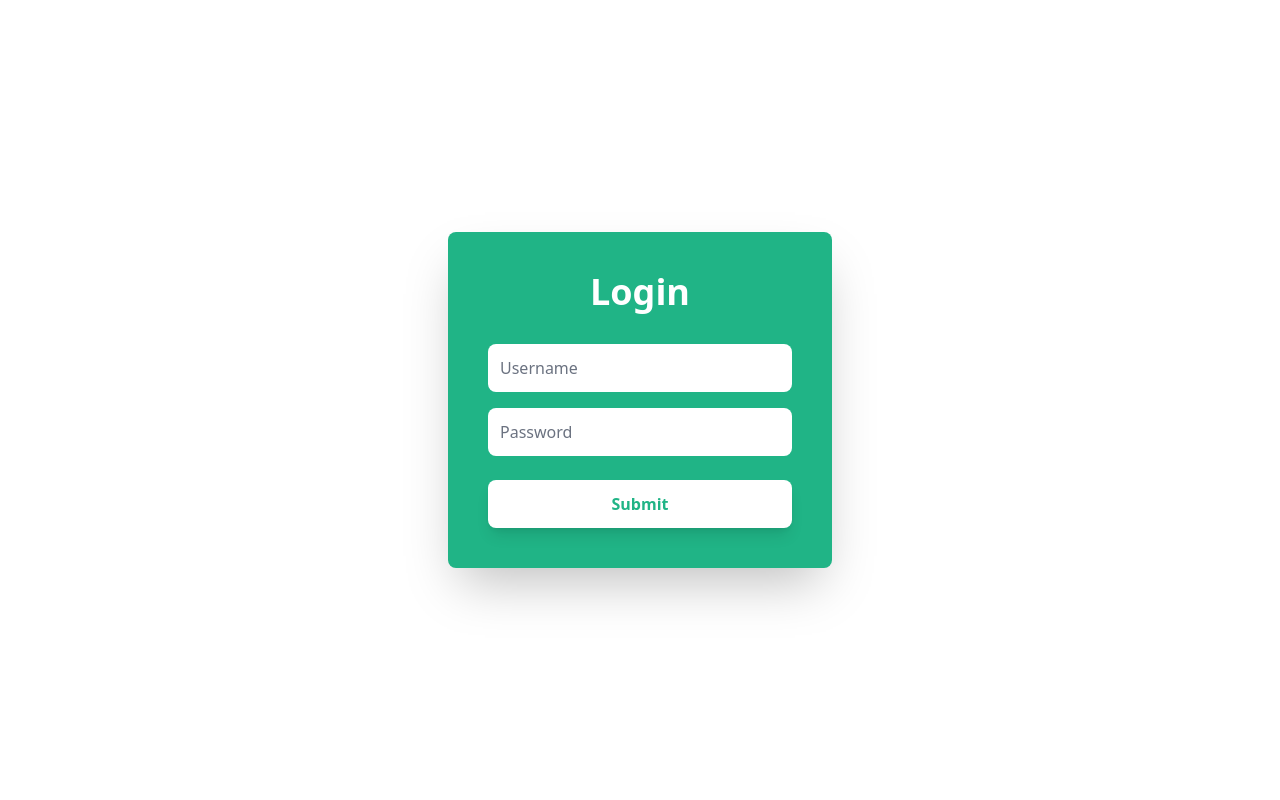
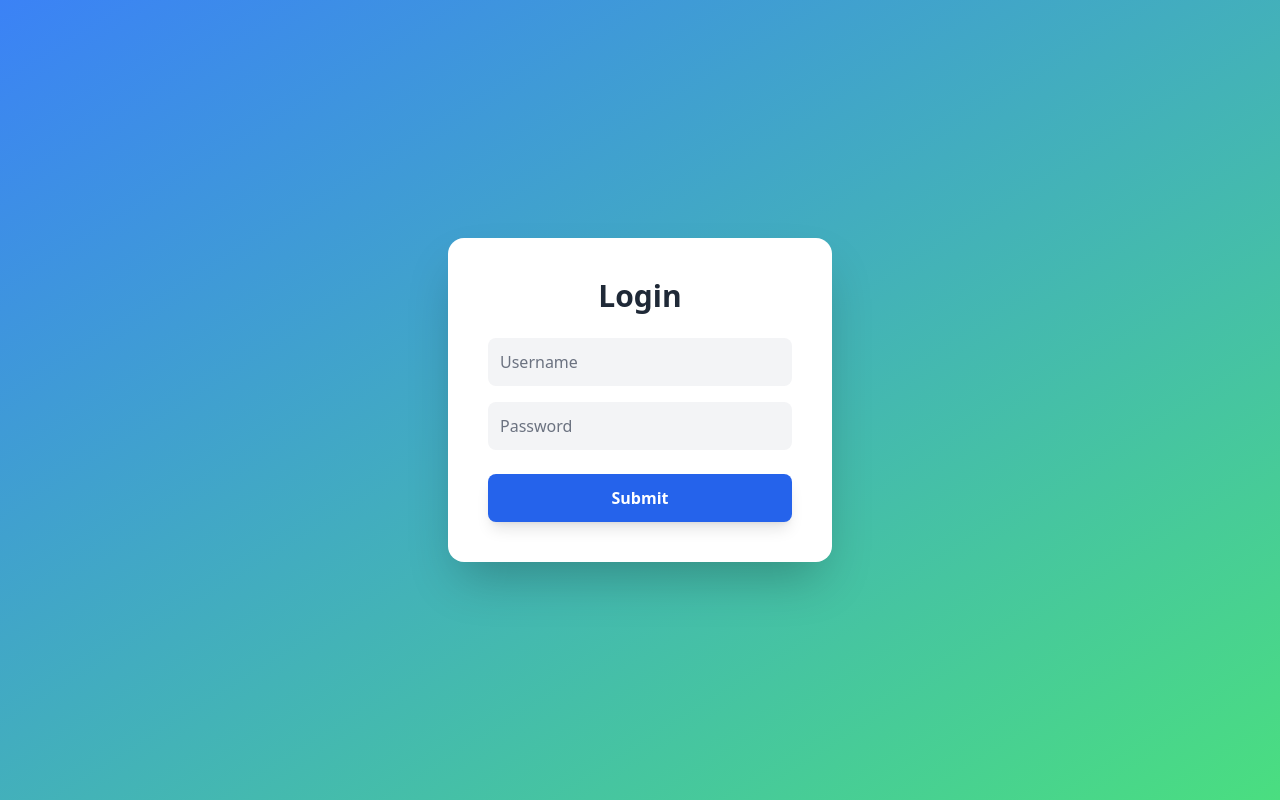
Before and after one commit to Abdikani98/Project-Elearning, a React (Vite) app in the folder Frontend/: page /Login in a window 1280 px wide. Built offline with nearby package versions, Linux system fonts and the light colour scheme.

Commit message:
Update Now

```diff
--- a/Frontend/src/components/Boxes.jsx
+++ b/Frontend/src/components/Boxes.jsx
@@ -1,5 +1,5 @@
 function Boxes() {
-    return <div className="pt-20 flex gap-20">
+    return <div className="pt-20 flex gap-20 ml-[25%]">
         <div className="bg-blue-600 w-60 h-40 rounded-lg">
             <h1 className="text-5xl pt-5 text-center text-white">0</h1>
             <h1 className="text-5xl pt-5 text-center font-semibold text-white"><i  class="fa-solid fa-user-tie pr-2"></i>Teachers</h1>
@@ -13,10 +13,7 @@ function Boxes() {
             <h1 className="text-5xl pt-5 text-center text-white"><i class="fa-regular fa-circle-user pr-2"></i>Male</h1>
         </div>
 
-        <div className="bg-blue-600 w-60 h-40 rounded-lg">
-            <h1 className="text-5xl pt-5 text-center text-white">0</h1>
-            <h1 className="text-5xl pt-5 text-center text-white"><i class="fa-solid fa-person-dress pr-2"></i>Female</h1>
-        </div>
+
     </div>
 }
 
--- a/Frontend/src/components/SideNav.jsx
+++ b/Frontend/src/components/SideNav.jsx
@@ -19,7 +19,7 @@ function Sidenav(){
             <NavLink to="/AllStudent"><li className="sm:ml-16 pt-6"><i class="fa-regular fa-clipboard sm:pr-2 "></i>AllStudents</li></NavLink>
             <NavLink to="/Message"><li className="sm:ml-16 pt-6"><i class="fa-regular fa-message sm:pr-2"></i>MESSAGE</li></NavLink>
             <NavLink to="/Lecture"><li className="sm:ml-16 pt-6"><i class="fa-regular fa-message sm:pr-2"></i>Lecture</li></NavLink>
-            <NavLink to="/Logout"><li className="sm:ml-16 pt-6"><i class="fa-solid fa-right-from-bracket sm:pr-2"></i>Logout</li></NavLink>
+            <NavLink to="/"><li className="sm:ml-16 pt-6"><i class="fa-solid fa-right-from-bracket sm:pr-2"></i>Logout</li></NavLink>
 
             </ul>
 
--- a/Frontend/src/pages/AllStudent.jsx
+++ b/Frontend/src/pages/AllStudent.jsx
@@ -21,8 +21,9 @@ function AllStudent(){
                 position: "top-center",
 
                 autoClose: 3000,
-                hideProgressBar: false
+                hideProgressBar: false,
             })
+            handleReadAllStudent()
         }).catch((error) => console.log(error))
     }
 
--- a/Frontend/src/pages/Login.jsx
+++ b/Frontend/src/pages/Login.jsx
@@ -1,47 +1,73 @@
+
 import Header from "../components/Header";
-import axios from "axios"
+import axios from "axios";
 import { useState } from "react";
 import { useNavigate } from "react-router-dom";
+import { ToastContainer, toast } from 'react-toastify';
 
-function login(){
 
-    const [Username, setUserName] = useState("")
-   const [password, setPassword] = useState("")
+function Login() {
+  const [Username, setUserName] = useState("");
+  const [password, setPassword] = useState("");
+  const navigate = useNavigate();
 
-   const navigate = useNavigate()
+  const handleLogin = (event) => {
+    event.preventDefault();
 
-   const handleLogin = (event)=>{
+    axios
+      .post("http://localhost:1000/Create/Login", {
+        userName: Username,
+        Password: password,
+      })
+      .then((response) => {
+        if (response) {
+          // alert("Login successfully");
+          toast("login Success", {
+            position: "top-center",
 
-    event.preventDefault()
+            autoClose: 3000,
+            hideProgressBar: false,
+        })
+          navigate("/Dashboard");
+        } else {
+          alert("Username or password incorrect");
+        }
+      }).catch((error) => console.log(error));
+  };
 
-    axios.post("http://localhost:1000/Create/Login", {
-      "userName": Username,
-      "Password":password
-    }).then((response)=>{
-      if(response){
-        alert("login successfully")
-        navigate("/Dashboard")
-      }
-      else{
-        alert("username or passwerd incorrect")
-      }
-    })
-   }
-    return (<div>
-    {/* <Header/> */}
-        <div className="fixed inset-0  flex items-center justify-center">
-      <div className="bg-primryColor  p-10 rounded-lg shadow-2xl w-full max-w-sm relative">
+  return ( <>
+    <div className="min-h-screen flex items-center justify-center bg-gradient-to-br from-blue-500 to-green-400 p-4">
+      <div className="bg-white  dark:bg-gray-800 p-10 rounded-2xl shadow-2xl w-full max-w-sm transform transition duration-500 hover:scale-20">
+        <h2 className="text-3xl font-extrabold mb-6 text-center text-gray-800 dark:text-white">Login</h2>
 
-        <h2 className="text-4xl font-bold mb-8 text-center text-white">Login</h2>
+        <input
+          value={Username}
+          onChange={(event) => setUserName(event.target.value)}
+          type="text"
+          placeholder="Username"
+          className="bg-gray-100 p-3 mb-4 w-full rounded-lg focus:outline-none focus:ring-2 focus:ring-blue-500 placeholder-gray-500 transition duration-300"
+        />
 
-        <input value={Username} onChange={(event)=> setUserName(event.target.value)} type="text" placeholder="Username" className="bg-white p-3 mb-4 w-full rounded-lg focus:outline-none focus:ring-2 focus:ring-blue-400 placeholder-gray-500 transition duration-300"/>
+        <input
+          value={password}
+          onChange={(event) => setPassword(event.target.value)}
+          type="password"
+          placeholder="Password"
+          className="bg-gray-100 p-3 mb-6 w-full rounded-lg focus:outline-none focus:ring-2 focus:ring-green-500 placeholder-gray-500 transition duration-300"
+        />
 
-        <input value={password} onChange={(event)=> setPassword(event.target.value)} type="password" placeholder="Password" className="bg-white p-3 mb-6 w-full rounded-lg focus:outline-none focus:ring-2 focus:ring-pink-400 placeholder-gray-500 transition duration-300"/>
-          <button onClick={handleLogin} className="bg-white  hover:bg-green-300 hover:text-white text-primryColor font-bold py-3 px-6 rounded-lg w-full transition duration-300 shadow-lg">Submit</button>
+        <button
+          onClick={handleLogin}
+          className="bg-blue-600 hover:bg-blue-700 text-white font-bold py-3 px-6 rounded-lg w-full transition duration-300 shadow-lg"
+        >
+          Submit
+        </button>
       </div>
     </div>
-    </div>
+    <ToastContainer />
+  </>
+
   );
 }
 
-export default login
+export default Login;
--- a/Frontend/src/pages/Rajesteration.jsx
+++ b/Frontend/src/pages/Rajesteration.jsx
@@ -1,68 +1,9 @@
-// import Header from "../components/Header";
-// import Footer from "../components/Footer";
-// import { useState } from "react";
-// import axios from "axios";
-// import { toast, Toaster } from 'react-hot-toast';
-
-// function Rajesteration() {
-//   const [Name, setName] = useState('');
-//   const [Email, setEmail] = useState('');
-//   const [Phone, setPhone] = useState('');
-//   const [Date, setDate] = useState('');
-//   const [Adress, setAdress] = useState('');
-//   const [userName, setuserName] = useState('');
-//   const [Password, setPassword] = useState('');
-
-//   const handleRegister = (event) => {
-//     event.preventDefault();
-
-//     axios.post("http://localhost:1000/creatRejester", {
-//       Name,
-//       Email,
-//       Phone,
-//       Date,
-//       Adress,
-//       userName,
-//       Password,
-//     })
-//     .then(() => {
-//       toast.success("Data has been saved");
-//     })
-//     .catch((error) => console.log(error));
-//   };
-
-//   return (
-//     <div className=" dark:bg-gray-900 text-black dark:text-primryColor">
-//       <Header />
-//       <Toaster />
-//       <div className="flex items-center justify-center pt-28 mb-24">
-//         <div className="bg-primryColor px-8 py-6 rounded-lg shadow-2xl w-[500px]">
-//           <h2 className="text-4xl font-bold my-4 text-center text-white">Registration</h2>
-//           <form onSubmit={handleRegister}>
-//             <input onChange={(e) => setName(e.target.value)} type="text" placeholder="Name" className="bg-white p-3 mb-4 w-full rounded-lg focus:outline-none focus:ring-2 focus:ring-blue-400 placeholder-gray-500" required />
-//             <input onChange={(e) => setEmail(e.target.value)} type="email" placeholder="Email" className="bg-white p-3 mb-4 w-full rounded-lg focus:outline-none focus:ring-2 focus:ring-blue-400 placeholder-gray-500" required />
-//             <input onChange={(e) => setPhone(e.target.value)} type="text" placeholder="Phone" className="bg-white p-3 mb-4 w-full rounded-lg focus:outline-none focus:ring-2 focus:ring-blue-400 placeholder-gray-500" required />
-//             <input onChange={(e) => setAdress(e.target.value)} type="text" placeholder="Address" className="bg-white p-3 mb-4 w-full rounded-lg focus:outline-none focus:ring-2 focus:ring-blue-400 placeholder-gray-500" required />
-//             <input onChange={(e) => setDate(e.target.value)} type="date" className="bg-white p-3 mb-4 w-full rounded-lg focus:outline-none focus:ring-2 focus:ring-blue-400 placeholder-gray-500" required />
-//             <input onChange={(e) => setuserName(e.target.value)} type="text" placeholder="Username" className="bg-white p-3 mb-4 w-full rounded-lg focus:outline-none focus:ring-2 focus:ring-blue-400 placeholder-gray-500" required />
-//             <input onChange={(e) => setPassword(e.target.value)} type="password" placeholder="Password" className="bg-white p-3 mb-4 w-full rounded-lg focus:outline-none focus:ring-2 focus:ring-blue-400 placeholder-gray-500" required />
-//             <button type="submit" className="bg-white hover:bg-green-300 text-primryColor font-bold py-3 px-6 rounded-lg w-full transition duration-300 shadow-lg">Submit</button>
-//           </form>
-//         </div>
-//       </div>
-//       <Footer/>
-//     </div>
-//   );
-// }
-
-// export default Rajesteration;
-
 
 import Header from "../components/Header";
 import Footer from "../components/Footer";
 import { useState } from "react";
 import axios from "axios";
-import { toast, Toaster } from 'react-hot-toast';
+import { ToastContainer, toast } from 'react-toastify';
 
 function Registration() {
   const [Name, setName] = useState('');
@@ -95,10 +36,9 @@ function Registration() {
     }).catch((error) => console.log(error));
   };
 
-  return (
+  return (<>
     <div className="min-h-screen flex flex-col justify-between bg-gradient-to-r from-green-400 to-blue-500 text-black dark:text-white">
       <Header />
-      <Toaster />
       <div className="flex items-center justify-center pt-20 mb-16">
         <div className="bg-white dark:bg-gray-800 px-8 py-6 rounded-2xl shadow-2xl w-[500px] transform transition duration-500 hover:scale-105">
           <h2 className="text-4xl font-bold my-4 text-center text-gray-800 dark:text-white">Registration</h2>
@@ -116,6 +56,9 @@ function Registration() {
       </div>
       <Footer />
     </div>
+    <ToastContainer />
+  </>
+
   );
 }
 
```
Also changed, not shown: Frontend/src/pages/Contect.jsx (+97 -24 lines), 1 other file (tests, documents, lock files or other folders).
